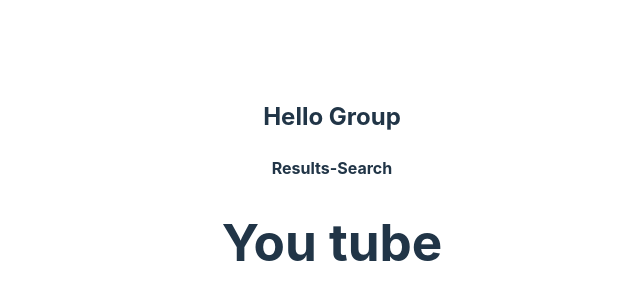
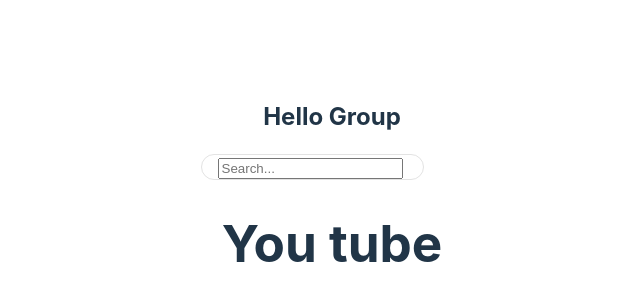
Before and after one commit to tru-salomon/Youtube-Clone-Project, a React (Vite) app: page /search/1 in a window 1280 px wide. Shown: the part 208-508 px from the top of the page, without its empty margins (308-948 px from the left). Built offline with nearby package versions, Linux system fonts and the light colour scheme; no server answers.

Commit message:
added data to errorpage via chris, added additional code, added code to searchbar via tyller, added and fixed some code

```diff
--- a/package.json
+++ b/package.json
@@ -10,6 +10,9 @@
     "preview": "vite preview"
   },
   "dependencies": {
+    "@emotion/react": "^11.11.1",
+    "@emotion/styled": "^11.11.0",
+    "@mui/material": "^5.14.5",
     "axios": "^1.4.0",
     "react": "^18.2.0",
     "react-dom": "^18.2.0",
--- a/src/App.jsx
+++ b/src/App.jsx
@@ -6,7 +6,7 @@
 import Cards from "./Components/Cards.jsx"
 import Video from "./Components/Video.jsx"
 import ErrorPage from "./Components/ErrorPage.jsx"
-import SearchResults from "./Components/SearchResults.jsx"
+import SearchBar from "./Components/SearchBar.jsx"
 import About from "./Components/About.jsx"
 
 
@@ -35,7 +35,7 @@
           <Route path="*" element={<ErrorPage />}></Route>
           <Route path="/About" element={<About/>}></Route>
           <Route path="/videos/:videoID" element={<Video />}></Route>
-          <Route path="/search/:searchResults" element={<SearchResults />}></Route>
+          <Route path="/search/:searchBar" element={<SearchBar />}></Route>
         </Routes>
       </Router>
     <h1>You tube </h1>
--- a/src/Components/ErrorPage.jsx
+++ b/src/Components/ErrorPage.jsx
@@ -1,6 +1,21 @@
-export default function ErrorPage(){
-    return(
-        <h2>Error</h2>
-    )
+import { BrowserRouter } from 'react-router-dom';
+import './errorPage.css';
+import{useNavigate} from "react-router-dom"
 
+
+export default function ErrorPage (){
+const navigate= useNavigate()
+function navigateToSafety(){
+    navigate("/")
 }
+
+
+
+  return (
+    <div className="container">
+      <h1>Oops! Something went wrong.dizzy_face:🤪 dizzy_face:</h1>
+      <p>We're sorry, but the page you're looking for doesn't exist.</p>
+      <button onClick={navigateToSafety}className='btn btn-primary'>Return to safety</button>
+    </div>
+  );
+  }
--- /dev/null
+++ b/src/Components/SearchBar.jsx
@@ -0,0 +1,43 @@
+import React, { useState } from 'react';
+import { useNavigate } from "react-router-dom";
+import { Paper, IconButton } from '@mui/material';
+import { BrowserRouter as Router, Routes, Route } from 'react-router-dom';
+
+
+
+const SearchBar = () => {
+  const [searchTerm, setSearchTerm] = useState('');
+  const navigate = useNavigate();
+
+  const handleSubmit = (e) => {
+    e.preventDefault();
+    if (!searchTerm) {
+      navigate(`/search/${searchTerm}`);
+      setSearchTerm("");
+    }
+  };
+  return (
+    <Paper
+      component='form'
+      onSubmit={handleSubmit}
+      sx={{
+        borderRadius: 20,
+        border: '1px solid #E3E3E3',
+        pl: 2,
+        boxShadow: 'none',
+        mr: { sm: 5 },
+      }}
+    >
+      <input
+        className='search-bar'
+        placeholder='Search...'
+        value={searchTerm}
+        onChange={(e) => setSearchTerm(e.target.value)}
+      />
+      <IconButton type='submit' sx={{ p: '10px', color: 'red' }} aria-label='search'>
+
+      </IconButton>
+    </Paper>
+  );
+};
+export default SearchBar;
--- a/src/Components/SearchResults.jsx
+++ /dev/null
@@ -1,5 +0,0 @@
-export default function SearchResults(){
-return(
-    <h4>Results-Search</h4>
-)
-}
--- a/src/Components/Video.jsx
+++ b/src/Components/Video.jsx
@@ -10,9 +10,18 @@
     const [commenterName, setCommenterName] = useState("");
     const [comment, setComment] = useState("");
     const [commentArray, setCommentArray] = useState([]);
+    const [hasSubmitted, setSubmit] =useState(CSSFontFeatureValuesRule)
 
     function handleSubmit(event) {
       event.preventDefault();
+      setSubmit(!hasSubmitted)
+      resetForm()
+
+    }
+    function resetForm(){
+        setCommenterName("");
+        setComment("")
+    }
 
       let newCommentArray = [...commentArray, { comment }];
 
@@ -63,5 +72,3 @@
         </div>
       );
     }
-
- }
```
Also changed, not shown: src/Components/errorPage.css (added), 1 other file (tests, documents, lock files or other folders).
